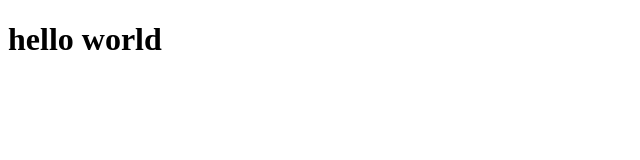
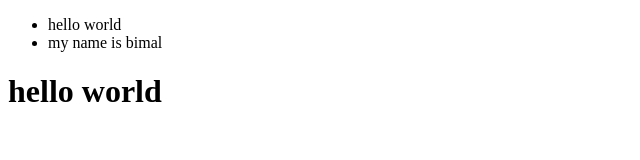
Before and after one commit to Bimalrai05/week-4, a plain HTML site: page index.html in a window 1280 px wide. Shown: the whole page, without its empty margins (0-640 px from the left). Drawn offline with Linux system fonts and the light colour scheme.

Commit message:
addded new nav tag

```diff
--- a/index.html
+++ b/index.html
@@ -7,10 +7,17 @@
     <title>Document</title>
 </head>
 <body>
+    <nav>
+        <ul>
+            <li>hello world</li>
+            <li>my name is bimal</li>
+        </ul>
+    </nav>
 
     <main>
         <h1>hello world </h1>
     </main>
 
+
 </body>
 </html>
```
